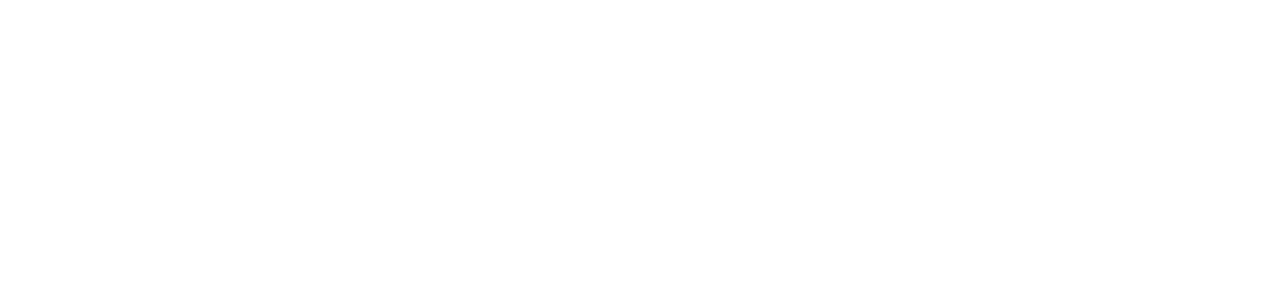
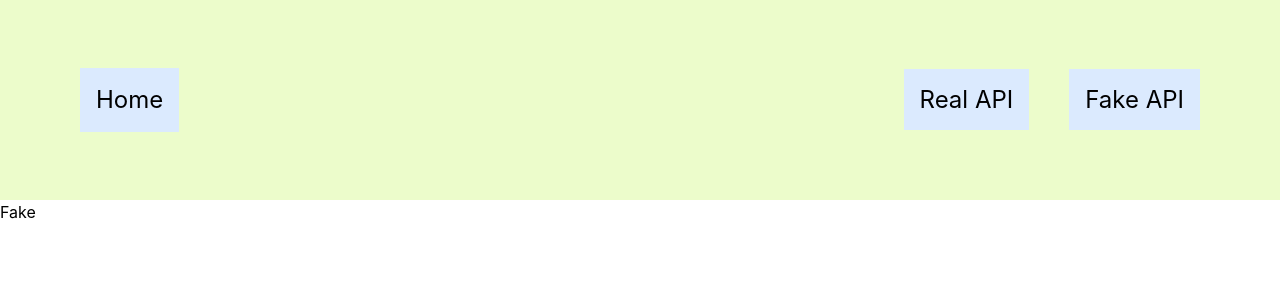
Before and after one commit to thwlckd/msw-boilerplate, a React (Vite) app: page /fake in a window 1280 px wide. Before the commit this address had no page. Shown: the top 300 px of the page. Built offline with nearby package versions, Linux system fonts and the light colour scheme.

Commit message:
Feat: 레이아웃 퍼블리싱, 라우트 작업

```diff
--- a/src/App.tsx
+++ b/src/App.tsx
@@ -1,6 +1,8 @@
 import { BrowserRouter, Route, Routes } from 'react-router-dom';
 import Layout from './components/layout/Layout';
 import Home from './pages/Home';
+import Real from './pages/Real';
+import Fake from './pages/Fake';
 
 const App = () => {
   return (
@@ -8,6 +10,8 @@
       <Routes>
         <Route path="/" element={<Layout />}>
           <Route index element={<Home />} />
+          <Route path="/real" element={<Real />} />
+          <Route path="/fake" element={<Fake />} />
         </Route>
       </Routes>
     </BrowserRouter>
--- /dev/null
+++ b/src/components/layout/Header.tsx
@@ -0,0 +1,21 @@
+import { Link } from 'react-router-dom';
+
+const Header = () => {
+  return (
+    <header className="flex items-center h-[200px] bg-lime-100 text-2xl">
+      <Link className="ml-20 p-4 bg-blue-100" to="/">
+        Home
+      </Link>
+      <nav className="absolute right-20">
+        <Link className="p-4 bg-blue-100" to="/real">
+          Real API
+        </Link>
+        <Link className="ml-10 p-4 bg-blue-100" to="/fake">
+          Fake API
+        </Link>
+      </nav>
+    </header>
+  );
+};
+
+export default Header;
--- a/src/components/layout/Layout.tsx
+++ b/src/components/layout/Layout.tsx
@@ -1,13 +1,13 @@
 import { Outlet } from 'react-router-dom';
+import Header from './Header';
 
 const Layout = () => {
   return (
-    <div style={{ display: 'flex', flexDirection: 'column', minHeight: '100vh' }}>
-      <header style={{ height: '200px', backgroundColor: 'lightyellow' }}>header</header>
-      <main style={{ marginBottom: 'auto' }}>
+    <div className="flex flex-col min-h-screen">
+      <Header />
+      <main className="h-full">
         <Outlet />
       </main>
-      <footer style={{ height: '200px', backgroundColor: 'lightyellow' }}>footer</footer>
     </div>
   );
 };
--- /dev/null
+++ b/src/pages/Fake.tsx
@@ -0,0 +1,5 @@
+const Fake = () => {
+  return <section>Fake</section>;
+};
+
+export default Fake;
--- /dev/null
+++ b/src/pages/Real.tsx
@@ -0,0 +1,5 @@
+const Real = () => {
+  return <section>Real</section>;
+};
+
+export default Real;
```
